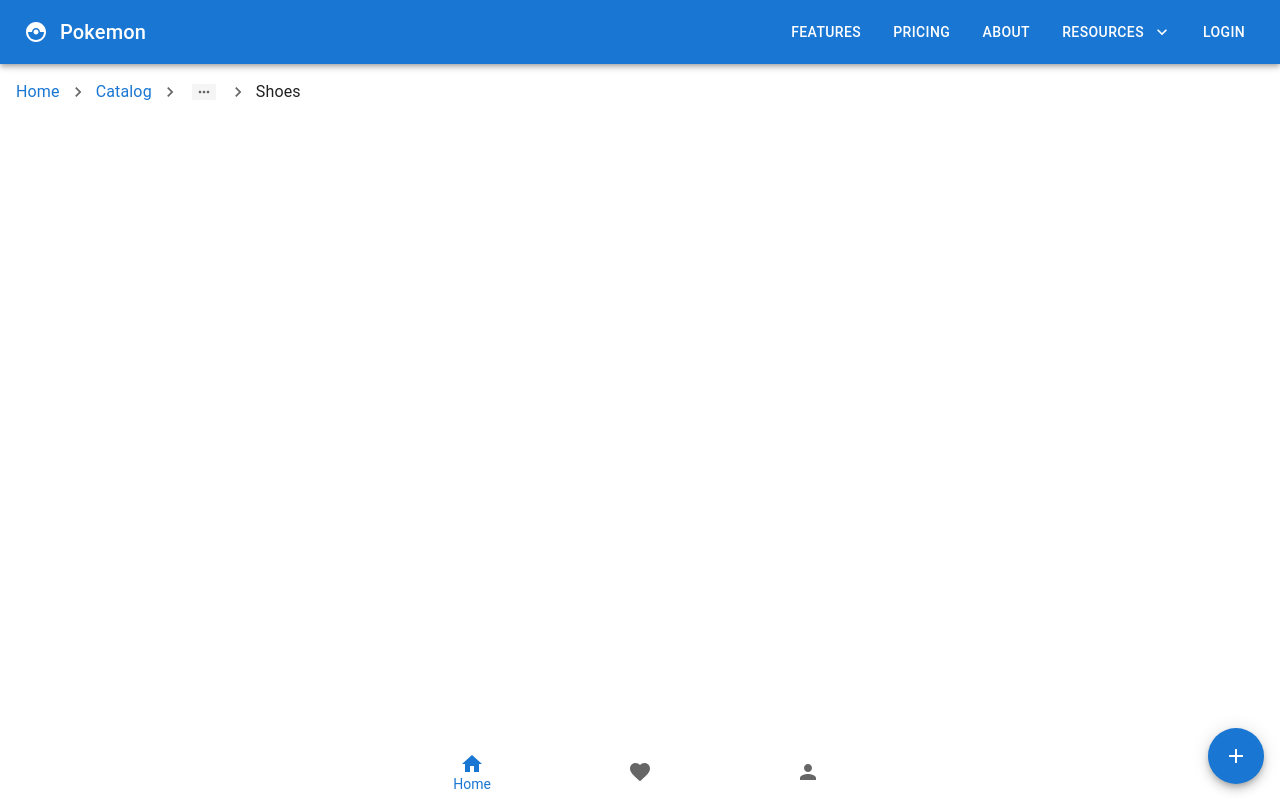
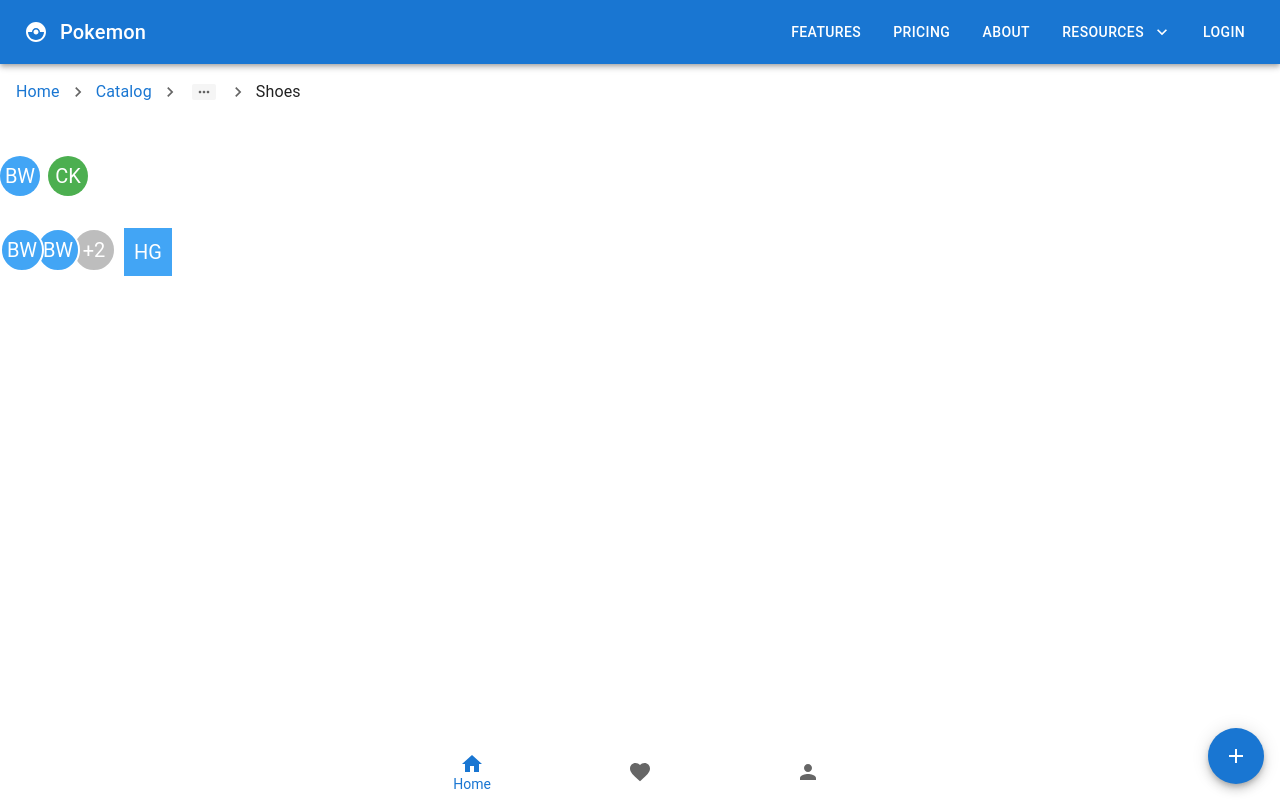
Before and after one commit to devhimanshuu/Full_stack_Journey, a React (Create React App) app in the folder Front-end/Material-UI/: page / in a window 1280 px wide. Built offline with nearby package versions, Linux system fonts and the light colour scheme.

Commit message:
muiAvatar

```diff
--- a/Front-end/Material-UI/src/App.css
+++ b/Front-end/Material-UI/src/App.css
@@ -3,7 +3,7 @@
 } */
 
 .App {
-  /* padding: 4rem; */
+  /* padding: 5rem; */
 }
 
 .App-logo {
--- a/Front-end/Material-UI/src/App.tsx
+++ b/Front-end/Material-UI/src/App.tsx
@@ -1,4 +1,5 @@
 import "./App.css";
+import { MuiAvatar } from "./components/muiAvatar";
 import { MuiBottomNavigation } from "./components/muiBottomNavigation";
 import { MuiBreadCrumbs } from "./components/muiBreadCrumbs";
 import { MuiDrawer } from "./components/muiDrawer";
@@ -27,6 +28,7 @@ function App() {
       <MuiDrawer />
       <MuiSpeedDial />
       <MuiBottomNavigation />
+      <MuiAvatar />
     </div>
   );
 }
--- /dev/null
+++ b/Front-end/Material-UI/src/components/muiAvatar.tsx
@@ -0,0 +1,39 @@
+import React from "react";
+import { Stack, Avatar, AvatarGroup } from "@mui/material";
+export const MuiAvatar = () => {
+  return (
+    <Stack spacing={4}>
+      <Stack direction="row" spacing={1}>
+        <Avatar sx={{ bgcolor: "primary.light" }}>BW</Avatar>
+        <Avatar sx={{ bgcolor: "success.light" }}>CK</Avatar>
+      </Stack>
+      <Stack direction="row" spacing={1}>
+        <AvatarGroup max={3}>
+          <Avatar sx={{ bgcolor: "primary.light" }}>BW</Avatar>
+          <Avatar sx={{ bgcolor: "primary.light" }}>BW</Avatar>
+
+          <Avatar
+            src="https://randomuser.me/api/portraits/women/79.jpg"
+            alt="jannifer"
+          >
+            BW
+          </Avatar>
+          <Avatar
+            src="https://randomuser.me/api/portraits/men/78.jpg"
+            alt="jannifer"
+          >
+            BW
+          </Avatar>
+        </AvatarGroup>
+        <Stack direction="row" spacing={1}>
+          <Avatar
+            variant="square"
+            sx={{ bgcolor: "primary.light", width: 48, height: 48 }}
+          >
+            HG
+          </Avatar>
+        </Stack>
+      </Stack>
+    </Stack>
+  );
+};
```
